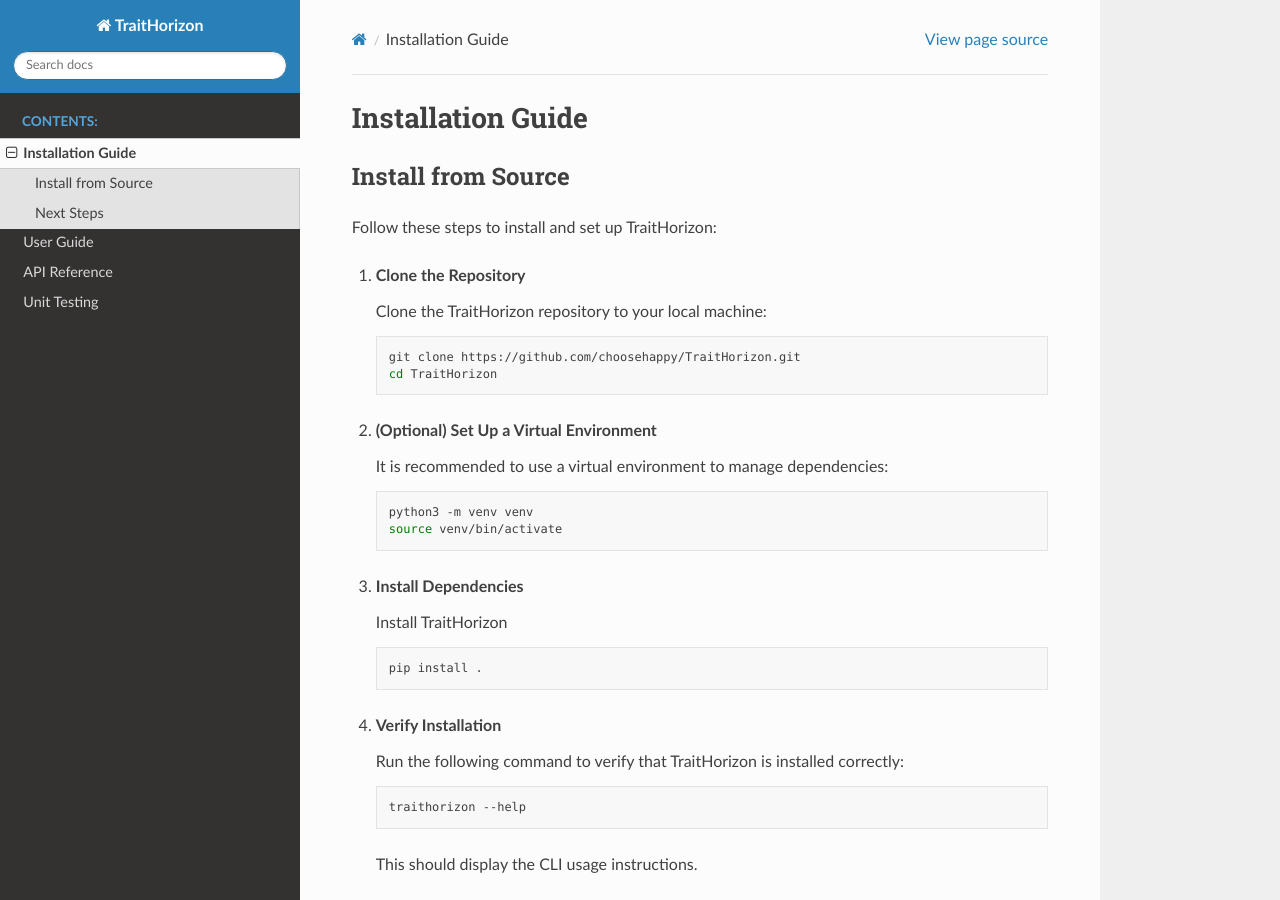
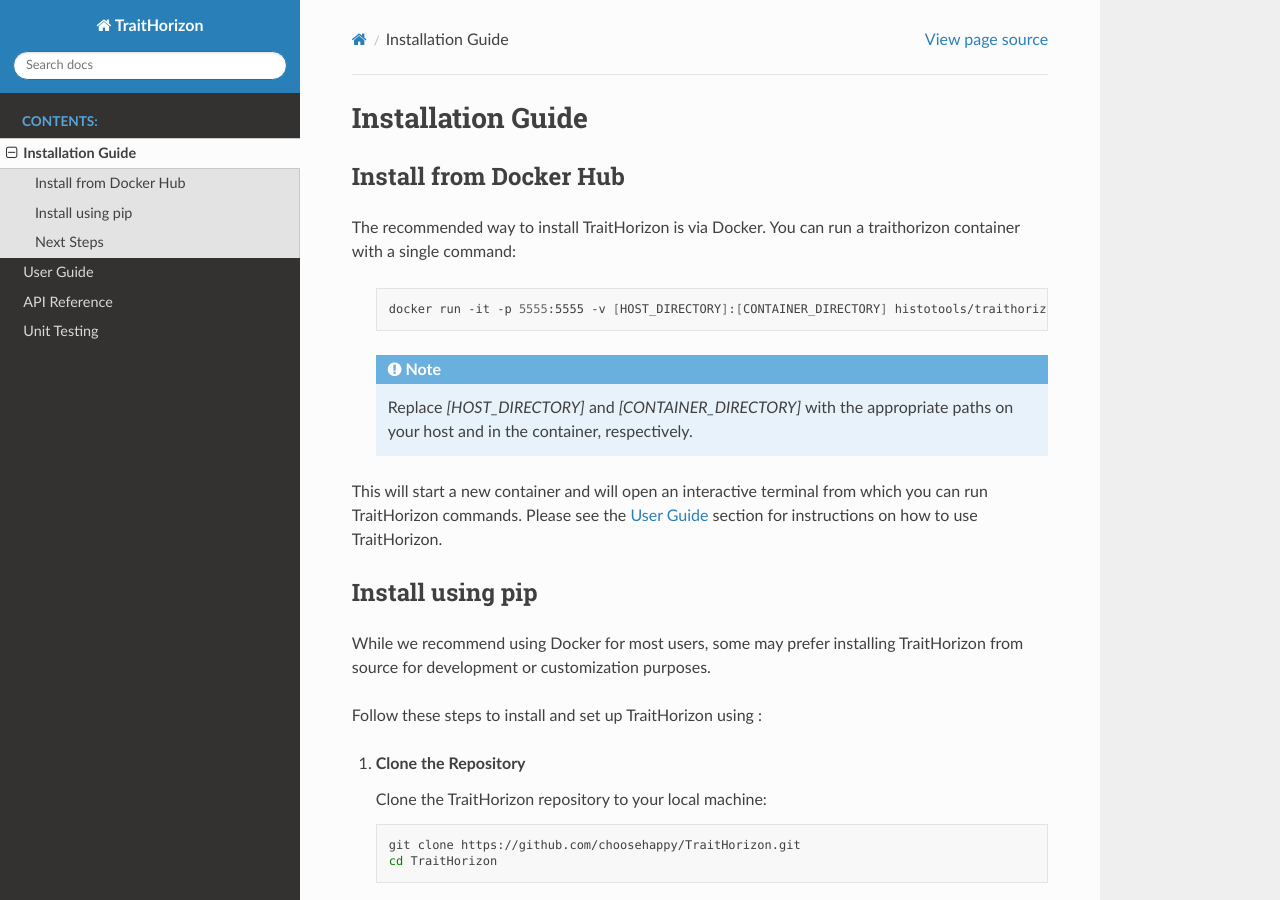
Before and after one commit to choosehappy/TraitHorizon, a Sphinx documentation site: the page built from docs/source/installation.rst, in a window 1280 px wide and 900 px high. Built offline with Sphinx 7.4.7 and the Read the Docs theme 3.1.0, drawn with Linux system fonts in a browser that asks for light colours.

Commit message:
FEATURE: update installation guide to recommend Docker installation

```diff
--- a/docs/source/installation.rst
+++ b/docs/source/installation.rst
@@ -1,10 +1,25 @@
 Installation Guide
 ==================
 
-Install from Source
+Install from Docker Hub
+-----------------------
+The recommended way to install TraitHorizon is via Docker. You can run a traithorizon container with a single command:
+
+   .. code-block:: bash
+
+      docker run -it -p 5555:5555 -v [HOST_DIRECTORY]:[CONTAINER_DIRECTORY] histotools/traithorizon:latest /bin/bash
+
+   .. note::
+
+      Replace `[HOST_DIRECTORY]` and `[CONTAINER_DIRECTORY]` with the appropriate paths on your host and in the container, respectively.
+
+This will start a new container and will open an interactive terminal from which you can run TraitHorizon commands. Please see the :doc:`usage` section for instructions on how to use TraitHorizon.
+
+Install using pip
 -------------------
+While we recommend using Docker for most users, some may prefer installing TraitHorizon from source for development or customization purposes.
 
-Follow these steps to install and set up TraitHorizon:
+Follow these steps to install and set up TraitHorizon using :
 
 1. **Clone the Repository**
 
```
